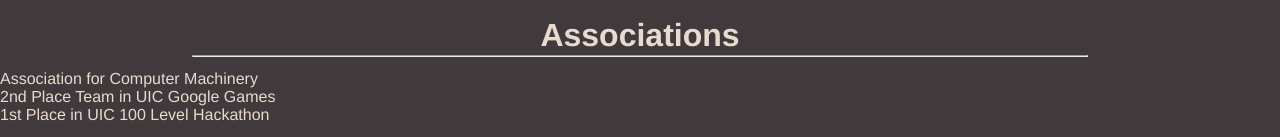
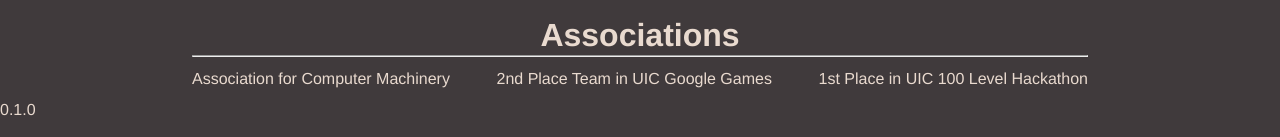
Before and after one commit to avenmia/PersonalWebsite, a Vue app: page / in a window 1280 px wide. Shown: the part 2550-2687 px from the top of the page. Built offline with nearby package versions, Linux system fonts and the light colour scheme.

Commit message:
putting associations in a line

```diff
--- a/src/components/resume/Associations.vue
+++ b/src/components/resume/Associations.vue
@@ -49,10 +49,12 @@ hr {
 
 .container {
   display: flex;
-  flex-direction: column;
-  justify-content: flex-start;
+  flex-direction: row;
+  justify-content: space-between;
   margin-top: 1%;
   margin-bottom: 1%;
+  margin-left: 15%;
+  margin-right: 15%;
 }
 
 </style>
```
